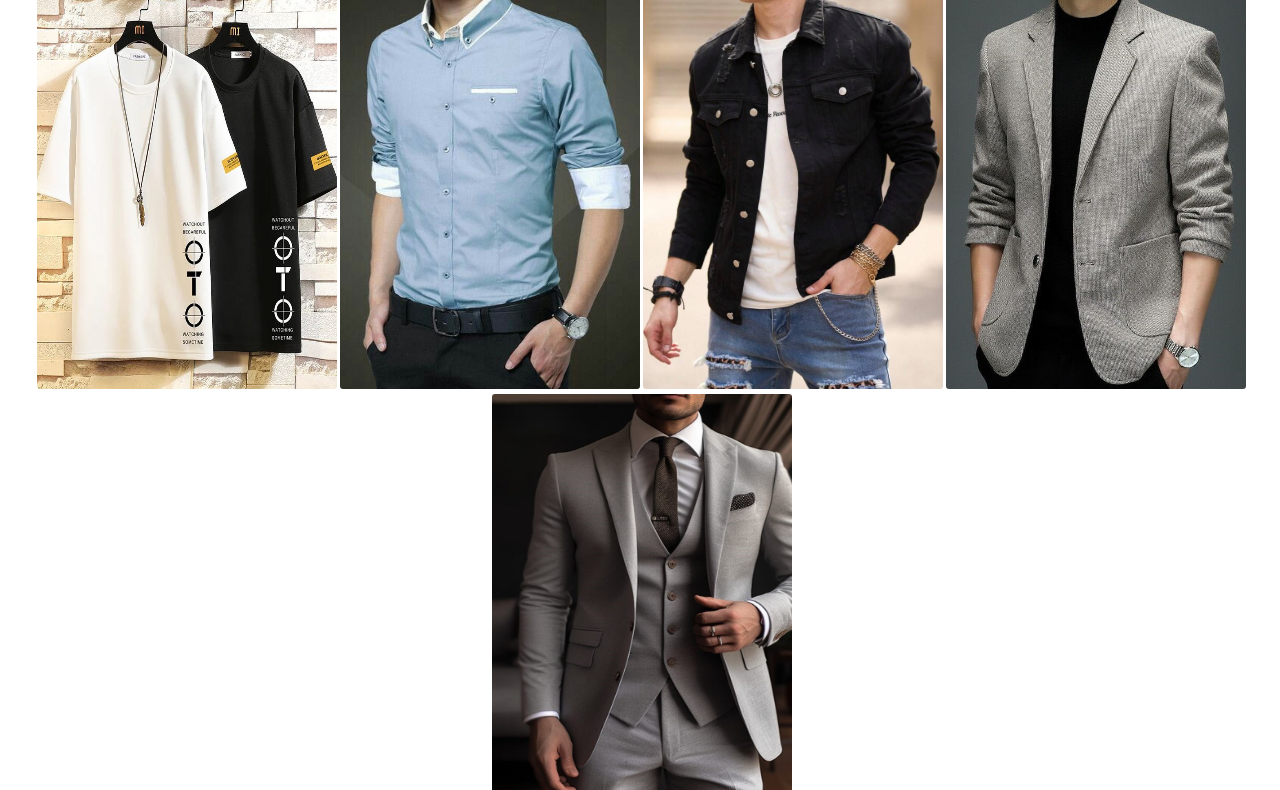
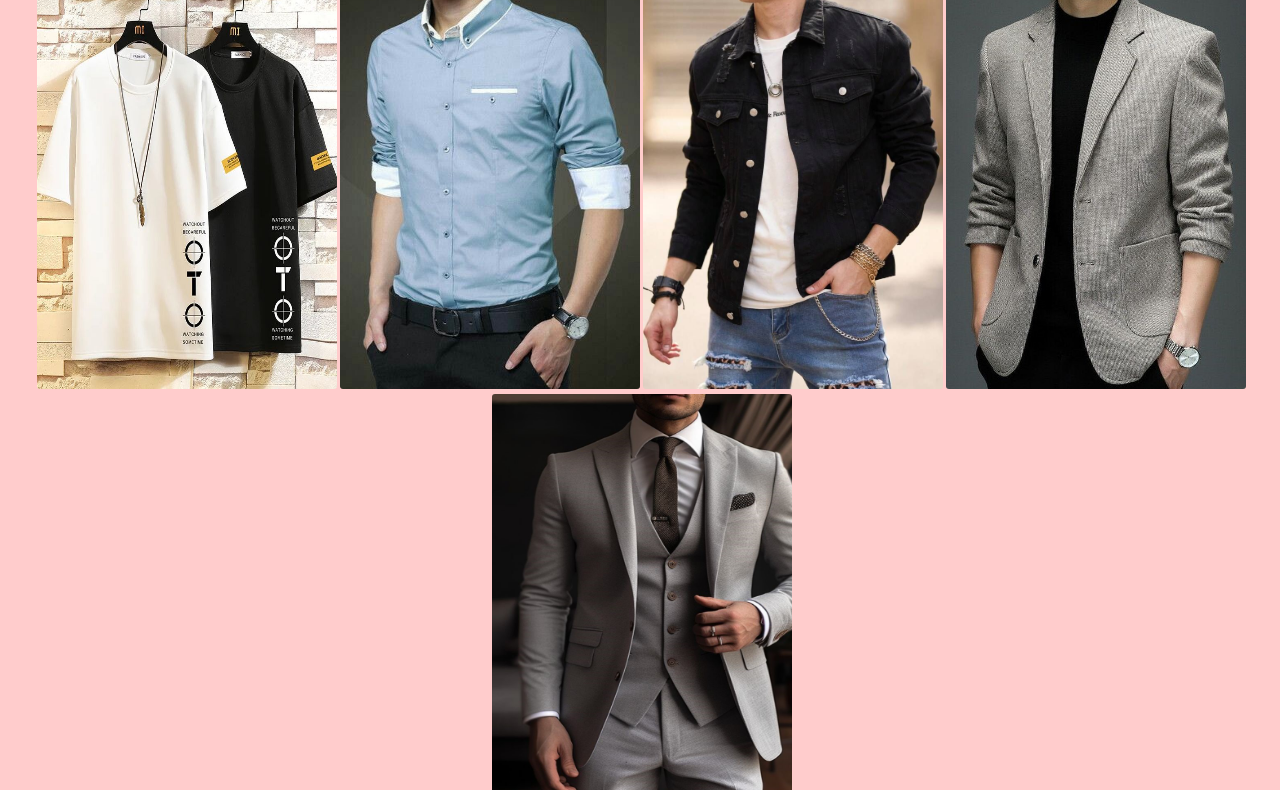
Before and after one commit to Poshak123/stylehub, a plain HTML site: page men.html in a window 1280 px wide. Shown: the part 59-849 px from the top of the page. Drawn offline with Linux system fonts and the light colour scheme.

Commit message:
Update men.html

```diff
--- a/men.html
+++ b/men.html
@@ -14,7 +14,7 @@ font-family: 'Segoe UI', Tahoma, Geneva, Verdana, sans-serif;
 }
 
 body{
-background-color:white;
+background-color:#ffcccc;
 height:100vh;
 }
 
```
